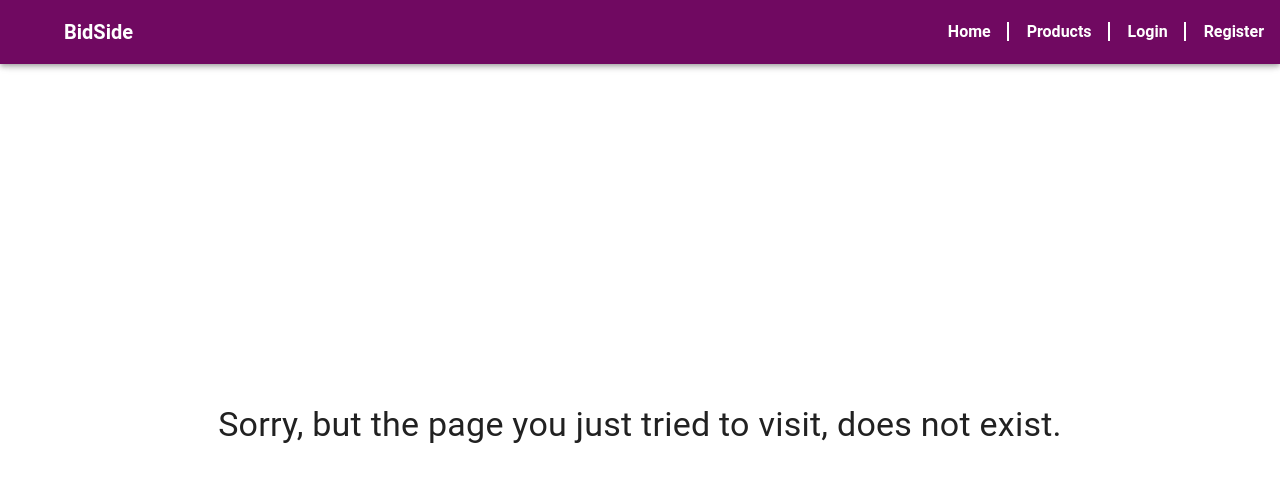
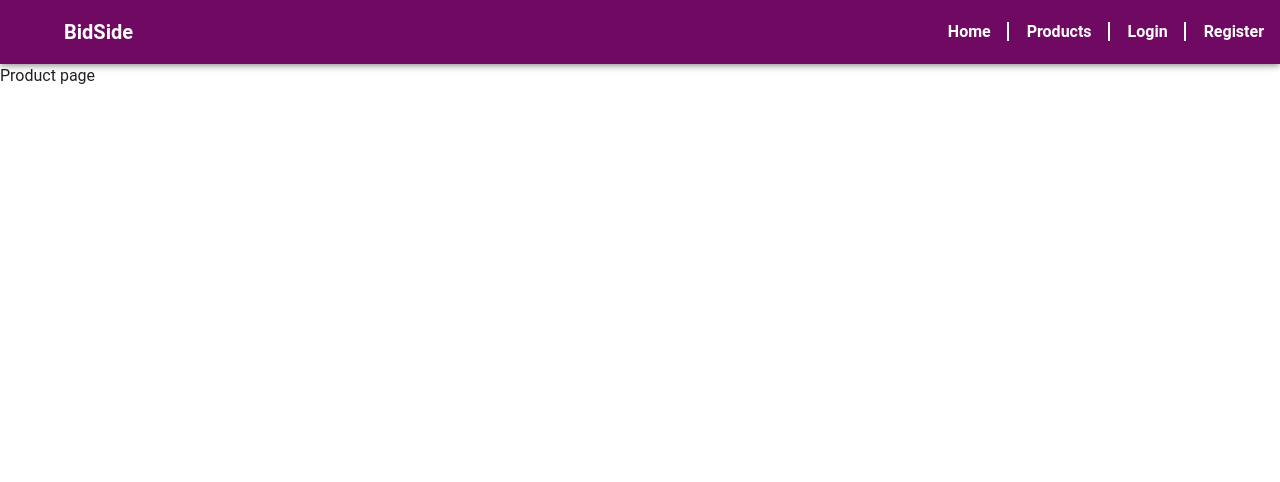
Before and after one commit to BidSide/frontend, a Vue app: page /product/1 in a window 1280 px wide. Shown: the top 482 px of the page. Built offline with nearby package versions, Linux system fonts and the light colour scheme; no server answers; the HTML template or start-up script is replaced by a standard one.

Commit message:
f(product): route

```diff
--- a/src/router/index.ts
+++ b/src/router/index.ts
@@ -9,6 +9,7 @@ import store from '@/store';
 import Home from '@/views/Home.vue';
 import Products from '@/views/Products.vue';
 import Search from '@/views/Search.vue';
+import ProductPage from '@/views/ProductPage.vue';
 import Login from '@/views/Login.vue';
 import Register from '@/views/Register.vue';
 import Profile from '@/views/Profile.vue';
@@ -43,6 +44,10 @@ const router = new VueRouter({
       component: Search
     },
     {
+      path: '/product/:id',
+      component: ProductPage
+    },
+    {
       path: '/login',
       component: Login
     },
--- /dev/null
+++ b/src/views/ProductPage.vue
@@ -0,0 +1,15 @@
+<template>
+  <div>Product page</div>
+</template>
+
+<script lang="ts">
+import Vue from 'vue';
+import Component from 'vue-class-component';
+
+@Component({
+  metaInfo: {
+    title: 'Product'
+  }
+})
+export default class ProductPage extends Vue {}
+</script>
```
